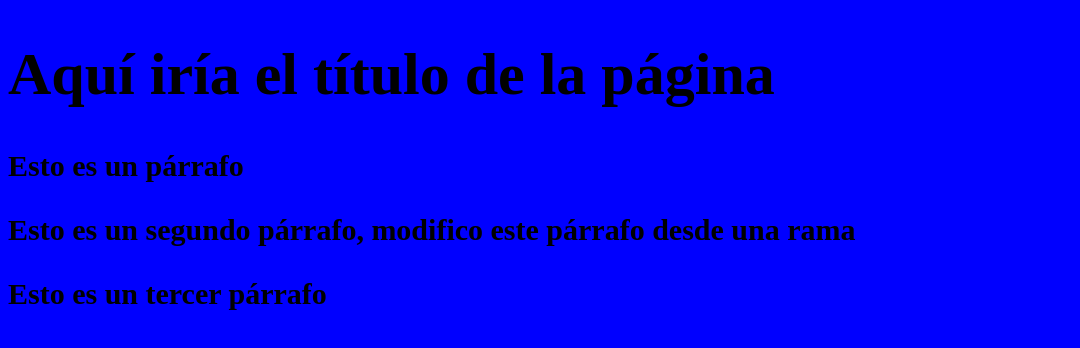
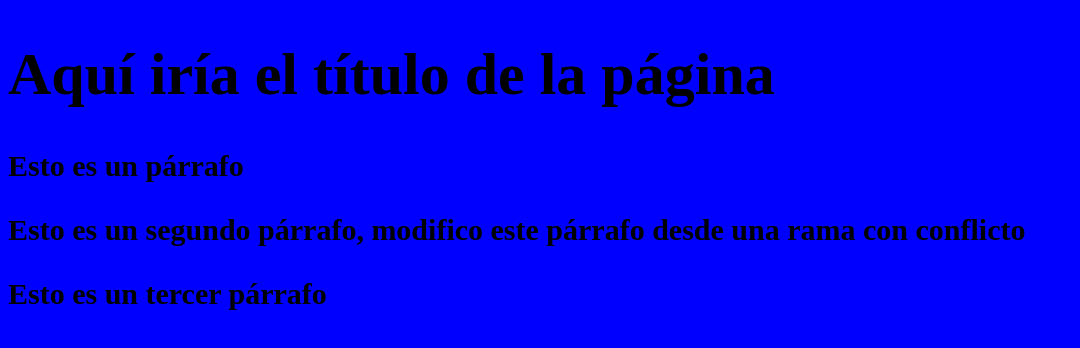
Before and after one commit to dvidals/Proyecto-web-empresa-C, a plain HTML site: page index.html in a window 1280 px wide. Shown: the whole page, without its empty margins (0-1080 px from the left). Drawn offline with Linux system fonts and the light colour scheme.

Commit message:
Update index.html

```diff
--- a/index.html
+++ b/index.html
@@ -10,7 +10,7 @@
 <body>
     <h1>Aquí iría el título de la página</h1>
     <p> Esto es un párrafo</p>
-    <p>Esto es un segundo párrafo, modifico este párrafo desde una rama</p>
+    <p>Esto es un segundo párrafo, modifico este párrafo desde una rama con conflicto</p>
     <p>Esto es un tercer párrafo</p>
 </body>
 </html>
```
